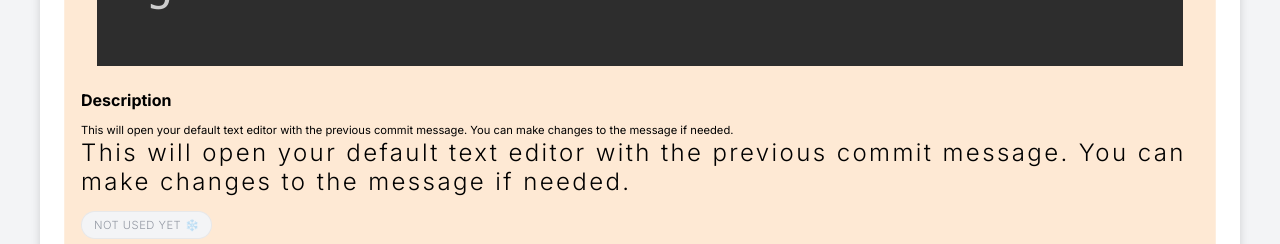
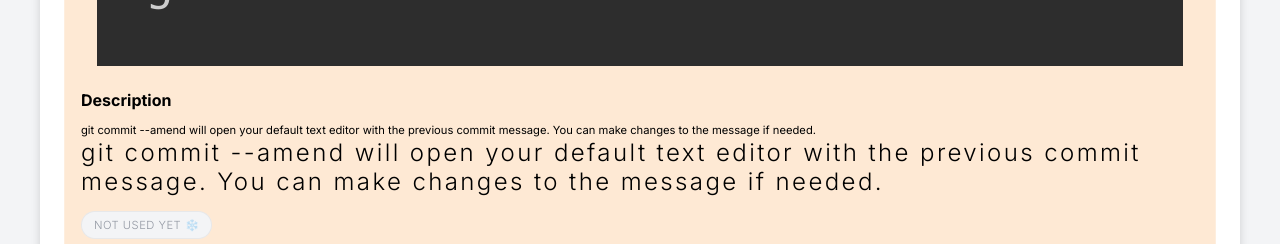
Before and after one commit to erickrod54/git-and-github-workflow, a React (Create React App) app: page / in a window 1280 px wide. Shown: the part 4140-4384 px from the top of the page. Built offline with nearby package versions, Linux system fonts and the light colour scheme.

Commit message:
git-and-github-workflow - version 6.11 - data js - Features: Adding git commit --amend to description

```diff
--- a/src/data.js
+++ b/src/data.js
@@ -1,7 +1,7 @@
-/**git-and-github-workflow  - version 6.10 - data js
+/**git-and-github-workflow  - version 6.11 - data js
  * - Features:
  *
- *     --> Adding 'git -m commit "commit message" .' to description
+ *     --> Adding 'git commit --amend' to description
  *
  * Note: This component will have later the main menu
  * to each pattern and its explanations and use cases
@@ -51,7 +51,7 @@
       id:5,
       category:'git daily use',
       command:'git commit --amend',
-      description:'This will open your default text editor with the previous commit message. You can make changes to the message if needed.'
+      description:'git commit --amend will open your default text editor with the previous commit message. You can make changes to the message if needed.'
     },
     {
       id:6,
```
